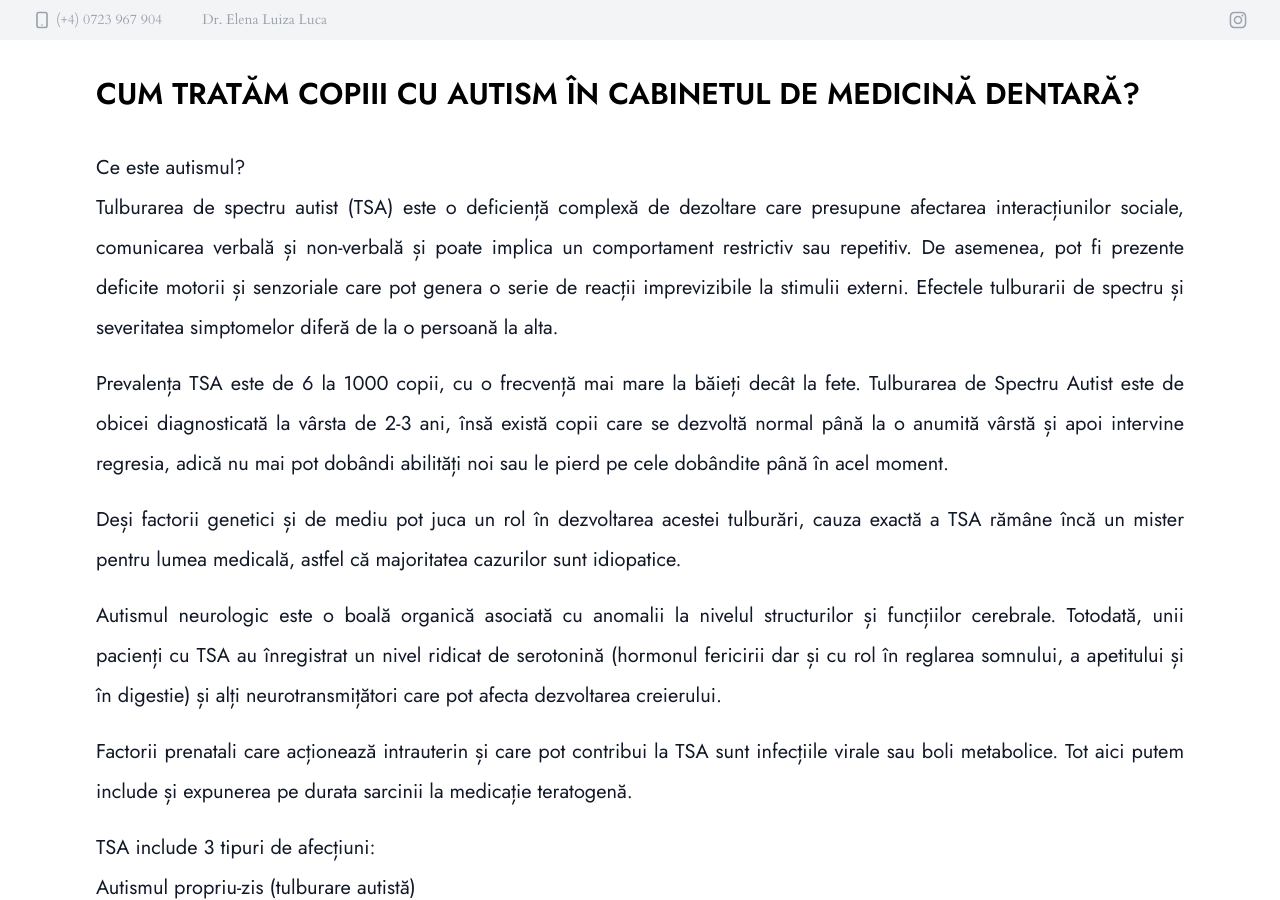
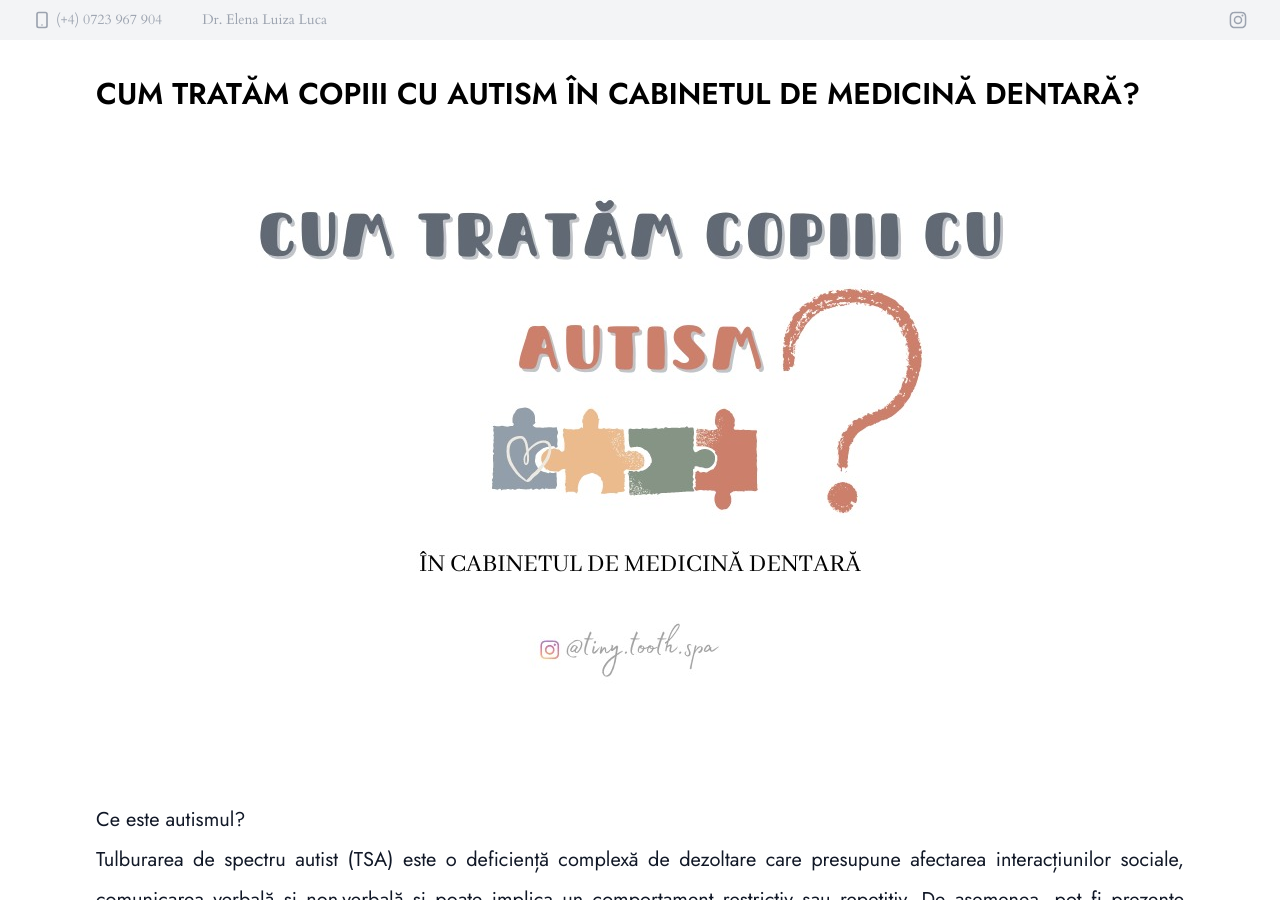
Before and after one commit to luizaluca/luizaluca.github.io, a Jekyll site: the page built from _posts/2022-8-24-autismul.md, in a window 1280 px wide and 900 px high. Built offline with Jekyll 4.4.1, drawn with Linux system fonts in a browser that asks for light colours; nearby versions of some CDN libraries.

Commit message:
Update 2022-8-24-autismul.md

```diff
--- a/_posts/2022-8-24-autismul.md
+++ b/_posts/2022-8-24-autismul.md
@@ -3,7 +3,7 @@ layout: post
 title: CUM TRATĂM COPIII CU AUTISM ÎN CABINETUL DE MEDICINĂ DENTARĂ?
 description: Tulburarea de spectru autist (TSA) este o deficiență complexă de dezoltare care presupune afectarea interacțiunilor sociale, comunicarea verbală și non-verbală și poate implica un comportament restrictiv sau repetitiv
 published_date: 24 August 2022
-image:
+image: /assets/img/posts/autism.png
 tags: []
 ---
 
```
